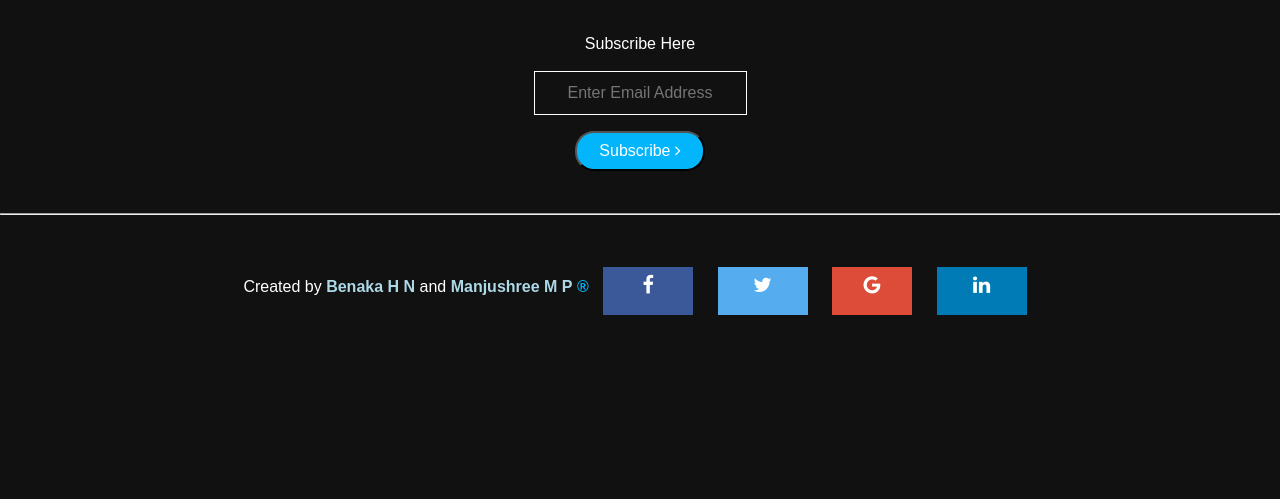
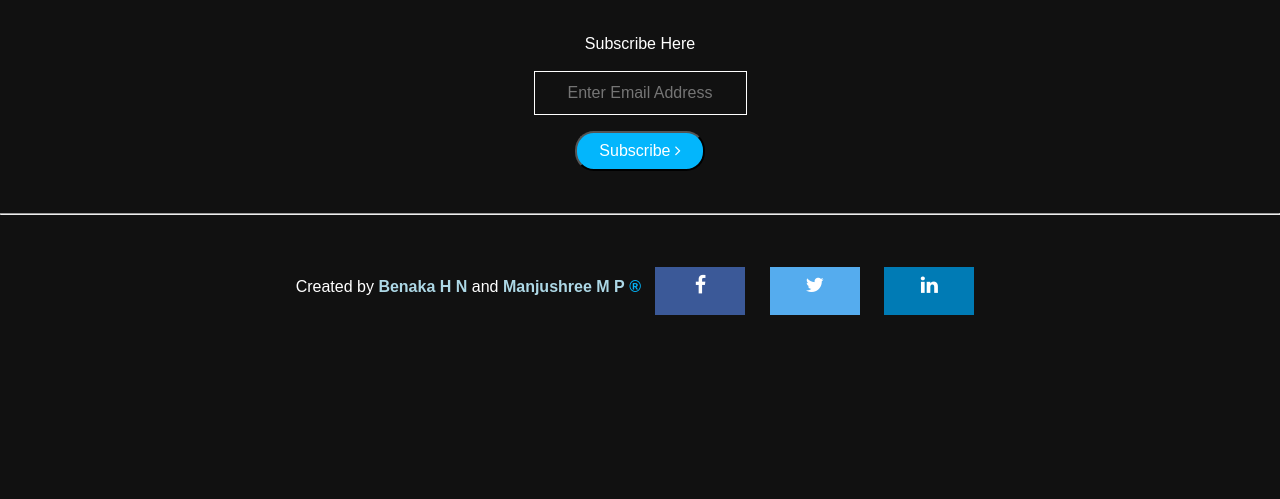
Before and after one commit to benakahn/tutorial_website, a PHP site: page / in a window 1280 px wide. Shown: the part 669-1168 px from the top of the page. Run offline with PHP 8.4, Linux system fonts and the light colour scheme; data that the repository does not hold is empty.

Commit message:
Update index.php

```diff
--- a/index.php
+++ b/index.php
@@ -308,8 +308,8 @@ function myFunction() {
   Created by <b style="color: lightblue;">Benaka H N</b> and <b style="color: lightblue;">Manjushree M P</b> <b style="color: #03b6fc;">&reg;</b>
   <a href="#" class="fa fa-facebook"></a>
 <a href="#" class="fa fa-twitter"></a>
-<a href="#" class="fa fa-google"></a>
-<a href="#" class="fa fa-linkedin"></a>
+
+<a href="https://www.linkedin.com/in/benaka-h-n-46b5b61a4/" class="fa fa-linkedin"></a>
 <?php
 
 include 'conn.php';
```
